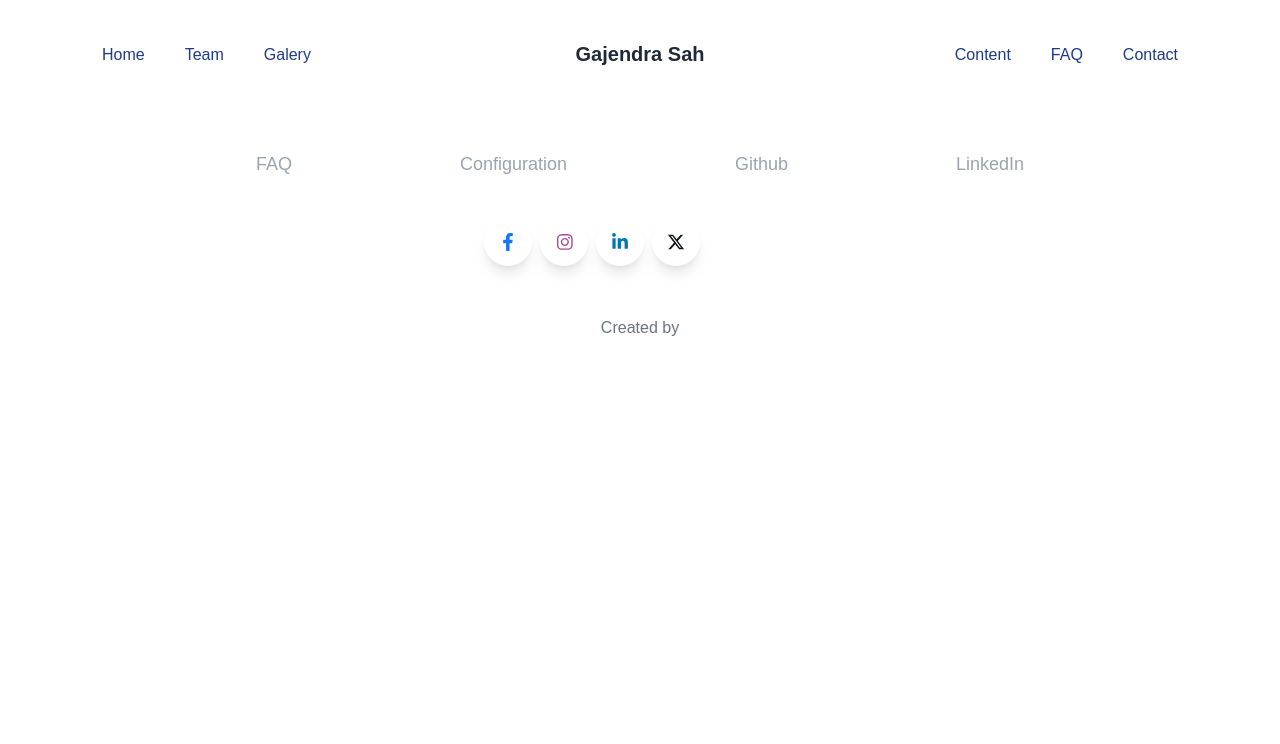
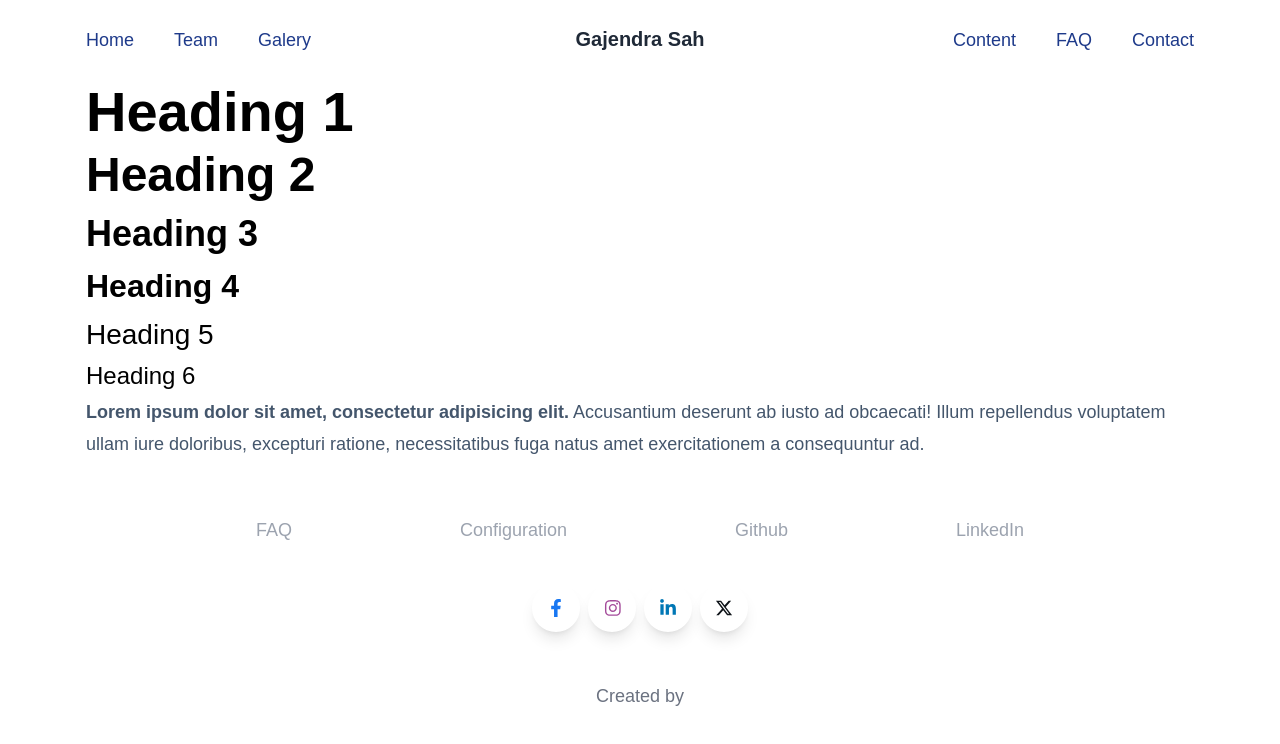
Before and after one commit to maxlittle044/portfolio, a Gatsby site: page / in a window 1280 px wide. Built offline with nearby package versions, Linux system fonts and the light colour scheme; Gatsby itself is replaced by a stand-in of ours.

Commit message:
typography updates

```diff
--- a/src/components/card/card-social/index.js
+++ b/src/components/card/card-social/index.js
@@ -25,9 +25,11 @@ const CardSocial = (
                             target='_blank'
                             rel='noopener noreferrer'
                         >
+                            <span>
                                 <svg stroke="currentColor" fill="currentColor" strokeWidth="0" viewBox="0 0 320 512" height="18" width="18" xmlns="http://www.w3.org/2000/svg" className='group-hover:origin-center group-hover:rotate-[-360deg]'>
                                     <path d="M279.14 288l14.22-92.66h-88.91v-60.13c0-25.35 12.42-50.06 52.24-50.06h40.42V6.26S260.43 0 225.36 0c-73.22 0-121.08 44.38-121.08 124.72v70.62H22.89V288h81.39v224h100.17V288z"></path>
                                 </svg>
+                            </span>
                         </a>
                     </li>
                 }
@@ -40,9 +42,12 @@ const CardSocial = (
                             target='_blank'
                             rel='noopener noreferrer'
                         >
+                            <span>
                                 <svg stroke="currentColor" fill="currentColor" strokeWidth="0" viewBox="0 0 400 512" height="18" width="18" xmlns="http://www.w3.org/2000/svg" className='group-hover:origin-center group-hover:rotate-[-360deg]'>
                                     <path d="M224.1 141c-63.6 0-114.9 51.3-114.9 114.9s51.3 114.9 114.9 114.9S339 319.5 339 255.9 287.7 141 224.1 141zm0 189.6c-41.1 0-74.7-33.5-74.7-74.7s33.5-74.7 74.7-74.7 74.7 33.5 74.7 74.7-33.6 74.7-74.7 74.7zm146.4-194.3c0 14.9-12 26.8-26.8 26.8-14.9 0-26.8-12-26.8-26.8s12-26.8 26.8-26.8 26.8 12 26.8 26.8zm76.1 27.2c-1.7-35.9-9.9-67.7-36.2-93.9-26.2-26.2-58-34.4-93.9-36.2-37-2.1-147.9-2.1-184.9 0-35.8 1.7-67.6 9.9-93.9 36.1s-34.4 58-36.2 93.9c-2.1 37-2.1 147.9 0 184.9 1.7 35.9 9.9 67.7 36.2 93.9s58 34.4 93.9 36.2c37 2.1 147.9 2.1 184.9 0 35.9-1.7 67.7-9.9 93.9-36.2 26.2-26.2 34.4-58 36.2-93.9 2.1-37 2.1-147.8 0-184.8zM398.8 388c-7.8 19.6-22.9 34.7-42.6 42.6-29.5 11.7-99.5 9-132.1 9s-102.7 2.6-132.1-9c-19.6-7.8-34.7-22.9-42.6-42.6-11.7-29.5-9-99.5-9-132.1s-2.6-102.7 9-132.1c7.8-19.6 22.9-34.7 42.6-42.6 29.5-11.7 99.5-9 132.1-9s102.7-2.6 132.1 9c19.6 7.8 34.7 22.9 42.6 42.6 11.7 29.5 9 99.5 9 132.1s2.7 102.7-9 132.1z" />
                                 </svg>
+                            </span>
+
                         </a>
                     </li>
                 }
@@ -55,9 +60,11 @@ const CardSocial = (
                             target='_blank'
                             rel='noopener noreferrer'
                         >
+                            <span>
                                 <svg stroke="currentColor" fill="currentColor" strokeWidth="0" xmlns="http://www.w3.org/2000/svg" viewBox="0 0 448 512" height="18" width="18" className='group-hover:origin-center group-hover:rotate-[-360deg]'>
                                     <path d="M100.3 448H7.4V148.9h92.9zM53.8 108.1C24.1 108.1 0 83.5 0 53.8a53.8 53.8 0 0 1 107.6 0c0 29.7-24.1 54.3-53.8 54.3zM447.9 448h-92.7V302.4c0-34.7-.7-79.2-48.3-79.2-48.3 0-55.7 37.7-55.7 76.7V448h-92.8V148.9h89.1v40.8h1.3c12.4-23.5 42.7-48.3 87.9-48.3 94 0 111.3 61.9 111.3 142.3V448z" />
                                 </svg>
+                            </span>
                         </a>
                     </li>
                 }
@@ -70,9 +77,11 @@ const CardSocial = (
                             target='_blank'
                             rel='noopener noreferrer'
                         >
+                            <span>
                                 <svg stroke="currentColor" fill="currentColor" strokeWidth="0" xmlns="http://www.w3.org/2000/svg" viewBox="0 0 512 512" height="18" width="18" className='group-hover:origin-center group-hover:rotate-[-360deg]'>
                                     <path d="M389.2 48h70.6L305.6 224.2 487 464H345L233.7 318.6 106.5 464H35.8L200.7 275.5 26.8 48H172.4L272.9 180.9 389.2 48zM364.4 421.8h39.1L151.1 88h-42L364.4 421.8z" />
                                 </svg>
+                            </span>
                         </a>
                     </li>
                 }
--- a/src/components/footer.js
+++ b/src/components/footer.js
@@ -1,5 +1,6 @@
 import React from 'react'
 import CardSocial from './card/card-social';
+import { Link } from 'gatsby';
 
 const Footer = () => {
     return (
@@ -7,27 +8,27 @@ const Footer = () => {
             <div className="container">
                 <ul class="flex flex-wrap justify-between max-w-screen-md mx-auto text-lg font-light">
                     <li class="my-2">
-                        <a class="text-gray-400 hover:text-gray-800 dark:text-gray-300 dark:hover:text-white transition-colors duration-200" href="#">
+                        <Link class="text-gray-400 hover:text-gray-800 dark:text-gray-300 dark:hover:text-white transition-colors duration-200" href="#">
                             FAQ
-                        </a>
+                        </Link>
                     </li>
                     <li class="my-2">
-                        <a class="text-gray-400 hover:text-gray-800 dark:text-gray-300 dark:hover:text-white transition-colors duration-200" href="#">
+                        <Link class="text-gray-400 hover:text-gray-800 dark:text-gray-300 dark:hover:text-white transition-colors duration-200" href="#">
                             Configuration
-                        </a>
+                        </Link>
                     </li>
                     <li class="my-2">
-                        <a class="text-gray-400 hover:text-gray-800 dark:text-gray-300 dark:hover:text-white transition-colors duration-200" href="#">
+                        <Link class="text-gray-400 hover:text-gray-800 dark:text-gray-300 dark:hover:text-white transition-colors duration-200" href="#">
                             Github
-                        </a>
+                        </Link>
                     </li>
                     <li class="my-2">
-                        <a class="text-gray-400 hover:text-gray-800 dark:text-gray-300 dark:hover:text-white transition-colors duration-200" href="#">
+                        <Link class="text-gray-400 hover:text-gray-800 dark:text-gray-300 dark:hover:text-white transition-colors duration-200" href="#">
                             LinkedIn
-                        </a>
+                        </Link>
                     </li>
                 </ul>
-                <div class="pt-8 flex max-w-xs mx-auto items-center justify-between">
+                <div class="pt-8 flex max-w-xs mx-auto items-center justify-center">
                     <CardSocial
                         facebook
                         linkedIn
--- a/src/components/nav.js
+++ b/src/components/nav.js
@@ -1,13 +1,14 @@
+import { Link } from 'gatsby';
 import React from 'react'
 
 const Nav = () => {
   return (
 
-    <nav class="flex flex-wrap items-center justify-between p-4 bg-white">
+    <nav class="flex flex-wrap items-center justify-between bg-white">
       <div class="w-auto lg:order-2 lg:w-1/5 lg:text-center">
-        <a class="text-xl font-semibold text-gray-800 font-heading" href="#">
+        <Link to='/' class="text-xl font-semibold text-gray-800 font-heading">
           Gajendra Sah
-        </a>
+        </Link>
       </div>
       <div class="block lg:hidden">
         <button class="flex items-center px-3 py-2 text-indigo-500 border border-indigo-500 rounded navbar-burger">
@@ -21,26 +22,26 @@ const Nav = () => {
         </button>
       </div>
       <div class="hidden w-full navbar-menu lg:order-1 lg:block lg:w-2/5">
-        <a class="block mt-4 mr-10 text-blue-900 lg:inline-block lg:mt-0 hover:text-indigo-600" href="#">
+        <Link class="block mt-4 mr-10 text-blue-900 lg:inline-block lg:mt-0 hover:text-indigo-600" to="/">
           Home
-        </a>
-        <a class="block mt-4 mr-10 text-blue-900 lg:inline-block lg:mt-0 hover:text-indigo-600" href="#">
+        </Link>
+        <Link class="block mt-4 mr-10 text-blue-900 lg:inline-block lg:mt-0 hover:text-indigo-600" to="#">
           Team
-        </a>
-        <a class="block mt-4 text-blue-900 lg:inline-block lg:mt-0 hover:text-indigo-600" href="#">
+        </Link>
+        <Link class="block mt-4 text-blue-900 lg:inline-block lg:mt-0 hover:text-indigo-600" to="#">
           Galery
-        </a>
+        </Link>
       </div>
       <div class="hidden w-full navbar-menu lg:order-3 lg:block lg:w-2/5 lg:text-right">
-        <a class="block mt-4 mr-10 text-blue-900 lg:inline-block lg:mt-0 hover:text-indigo-600" href="#">
+        <Link class="block mt-4 mr-10 text-blue-900 lg:inline-block lg:mt-0 hover:text-indigo-600" to="#">
           Content
-        </a>
-        <a class="block mt-4 mr-10 text-blue-900 lg:inline-block lg:mt-0 hover:text-indigo-600" href="#">
+        </Link>
+        <Link class="block mt-4 mr-10 text-blue-900 lg:inline-block lg:mt-0 hover:text-indigo-600" to="#">
           FAQ
-        </a>
-        <a class="block mt-4 text-blue-900 lg:inline-block lg:mt-0 hover:text-indigo-600" href="#">
+        </Link>
+        <Link class="block mt-4 text-blue-900 lg:inline-block lg:mt-0 hover:text-indigo-600" to="#">
           Contact
-        </a>
+        </Link>
       </div>
     </nav>
   );
--- a/src/pages/index.js
+++ b/src/pages/index.js
@@ -1,12 +1,20 @@
 import * as React from "react";
 import Layout from "../components/layout";
-import CardSocial from "../components/card/card-social";
+// import CardSocial from "../components/card/card-social";
 
 
 const IndexPage = () => {
   return (
     <Layout pageClass="homepage">
-      <div></div>
+      <div className="container">
+        <h1>Heading 1</h1>
+        <h2>Heading 2</h2>
+        <h3>Heading 3</h3>
+        <h4>Heading 4</h4>
+        <h5>Heading 5</h5>
+        <h6>Heading 6</h6>
+        <p> <strong>Lorem ipsum dolor sit amet, consectetur adipisicing elit.</strong> Accusantium deserunt ab iusto ad obcaecati! Illum repellendus voluptatem ullam iure doloribus, excepturi ratione, necessitatibus fuga natus amet exercitationem a consequuntur ad.</p>
+      </div>
       {/* <div className="container">
         <CardSocial
           facebook
--- a/src/styles/custom/base.css
+++ b/src/styles/custom/base.css
@@ -1,176 +1,124 @@
-@import url('https://fonts.googleapis.com/css2?family=Poppins:wght@300;400;500;600;700;800;900&display=swap');
+@import url('https://fonts.googleapis.com/css2?family=Poppins:wght@300;400;500;600;700;800;900&family=DM+Sans:opsz,wght@9..40,100..1000&display=swap');
 
 @layer base {
+
 	html,
 	body {
-		@apply w-full h-full
-		;
+		@apply w-full h-full;
 	}
 
 	body {
-		@apply
-		font-poppins
-		text-[1rem]
-		2xl:text-[1.125rem]
-		leading-[1.777777777777778]
-		font-normal
-		min-w-[320px]
-		overflow-x-hidden
-		m-0
-		antialiased
-		bg-white
-		text-blue-500
-		;
+		@apply font-poppins text-[1rem] xl:text-[1.125rem] leading-[1.777777777777778] font-normal min-w-[320px] overflow-x-hidden m-0 antialiased bg-white text-dark-blue-100;
 	}
 
 	picture {
-		@apply
-		block
-		mb-4
-		;
+		@apply block mb-4;
 	}
 
 	img {
-		@apply
-		w-auto
-		h-auto
-		max-w-full
-		align-middle
-		;
+		@apply w-auto h-auto max-w-full align-middle;
 	}
 
-	h1, .h1, h2, .h2,  h3, .h3, h4, .h4, h5, .h5, h6, .h6 {
-		@apply
-		font-poppins
-		font-extrabold
-		leading-normal
-		text-blue-500
-		mb-2
-		2xl:mb-4
-		;
+	h1,
+	.h1,
+	h2,
+	.h2,
+	h3,
+	.h3,
+	h4,
+	.h4,
+	h5,
+	.h5,
+	h6,
+	.h6 {
+		@apply font-DM_Sans font-extrabold leading-normal text-black;
 	}
 
-	h1, .h1 {
-		@apply
-		2xl:text-[3.4375rem] /*55px*/
-		lg:text-[2.25rem]
-		text-[1.75rem]
-		leading-[1.218181818181818]
-		;
+	h1,
+	.h1 {
+		@apply text-[2rem] sm:text-[2.5rem] md:text-[3rem] xl:text-[3.5rem] 2xl:text-[4rem] leading-[1.125];
 	}
 
-	h2, .h2 {
-		@apply
-		2xl:text-[2.5rem] /*40px*/
-		lg:text-[2rem]
-		text-[1.375rem]
-		leading-normal
-		uppercase
-		;
+	h2,
+	.h2 {
+		@apply text-[1.75rem] sm:text-[2rem] md:text-[2.5rem] xl:text-[3rem] 2xl:text-[3.25rem] leading-[1.35];
 	}
 
-	h3, .h3 {
-		@apply
-		2xl:text-[1.875rem] /*30px*/
-		lg:text-[1.5rem]
-		text-[1.375rem]
-		leading-[1.4615384615]
-		;
+	h3,
+	.h3 {
+		@apply text-[1.5rem] sm:text-[1.75rem] md:text-[2rem] xl:text-[2.25rem] 2xl:text-[2.5rem] leading-[1.4615384615] font-semibold;
 	}
 
-	h4, .h4 {
-		@apply
-		2xl:text-[1.5625rem] /*25px*/
-		lg:text-[1.375rem]
-		text-[1.25rem]
-		leading-[1.64]
-		;
+	h4,
+	.h4 {
+		@apply text-[1.25rem] sm:text-[1.5rem] md:text-[1.75rem] xl:text-[2rem] 2xl:text-[2.25rem] leading-[1.64] font-semibold;
 	}
 
-	h5, .h5 {
-		@apply
-		2xl:text-[1.375rem] /*22px*/
-		text-[1.125rem]
-		leading-[1.590909090909091]
-		font-medium
-		;
+	h5,
+	.h5 {
+		@apply text-[1.125rem] sm:text-[1.25rem] md:text-[1.5rem] xl:text-[1.75rem] leading-[1.590909090909091] font-medium;
 	}
 
-	h6, .h6 {
-		@apply
-		2xl:text-[1.25rem] /*20px*/
-		text-[1rem]
-		leading-[1.6]
-		font-semibold
-		;
+	h6,
+	.h6 {
+		@apply text-[1rem] sm:text-[1.125rem] md:text-[1.25rem] xl:text-[1.5rem] leading-[1.6] font-medium;
 	}
 
 	.site-wrapper {
-		@apply
-		relative
-		overflow-hidden
-		my-0
-		mx-auto
-		flex
-		items-stretch
-		flex-col
-		min-h-full
-		;
+		@apply relative overflow-hidden my-0 mx-auto flex items-stretch flex-col min-h-full;
 	}
 
 	.site-content {
-		@apply
-		grow
-		;
+		@apply grow;
 	}
 
 	.site-header,
 	.site-content,
 	.site-footer {
-		@apply
-		shrink-0
-		;
+		@apply shrink-0;
 	}
 
 	.container {
-		@apply
-		pl-4
-		pr-4
-		;
+		@apply pl-4 pr-4;
 	}
 
 	p {
-		@apply
-		mb-2
-		2xl:mb-4
-
-		[&_strong]:text-blue-500
-		[&_strong]:font-semibold
-		2xl:[&_strong]:text-[1.25rem]
-		2xl:[&_strong]:leading-[1.85]
-		;
+		@apply mb-4 [&_strong]:font-semibold;
 	}
 
 	a {
-		@apply
-		text-purple-700
-		transition-all
-		hover:text-purple-700
-		;
+		@apply text-inherit no-underline transition-all;
+	}
+
+	.gradient-text {
+		@apply relative text-transparent bg-clip-text transition-all duration-300;
+	}
+
+	.gradient-text--purple {
+		@apply bg-gradient-to-r from-violet-500 to-pink-500;
+	}
+
+	.gradient-text--purple:hover {
+		@apply bg-gradient-to-l from-violet-500 to-pink-500;
+	}
+
+	.gradient-text--yellow {
+		@apply bg-gradient-to-r from-yellow-500 to-red-500;
+	}
+
+	.gradient-text--yellow:hover {
+		@apply bg-gradient-to-l from-yellow-500 to-red-500;
 	}
 
 	hr {
-		@apply
-		my-2.5
-		;
+		@apply my-2.5;
 	}
 
 	.socialBtn {
-		@apply flex items-center justify-center h-12 w-12 shadow-lg bg-transparent rounded-full transition-all
-		duration-[.4s] hover:text-white
+		@apply flex items-center justify-center h-12 w-12 shadow-lg bg-transparent rounded-full transition-all duration-[.4s] hover:text-white;
 	}
 
 	.socialBtn svg {
-		@apply  transition-[transform] duration-[.4s] ease-linear
+		@apply transition-[transform] duration-[.4s] ease-linear;
 	}
 }
--- a/src/styles/custom/header.css
+++ b/src/styles/custom/header.css
@@ -79,71 +79,12 @@
     [&_li.dropdown]:relative
 
     [&_li.dropdown>.nav-link]:pr-[20px]
-
-    [&_.caret]:absolute
-    [&_.caret]:top-[7px]
-    [&_.caret]:right-0
-    [&_.caret]:z-10
-    [&_.caret]:text-white
-    xl:[&.stickyHeader_.nav>.dropdown>.caret]:text-purple-700
-    [&_.caret]:text-[10px]
-    [&_.caret]:h-[25px]
-    [&_.caret]:w-[25px]
-    [&_.caret]:flex
-    [&_.caret]:justify-center
-    [&_.caret]:items-center
-
-    [&_.dropdown-menu]:hidden
-    [&_.dropdown-menu]:ml-[13px]
-    [&_.dropdown-menu]:bg-white/20
-    [&_.dropdown-menu]:rounded-md
-    [&_.dropdown-menu]:shadow-md
-
-    xl:[&_.dropdown-menu]:!block
-    xl:[&_.dropdown-menu]:!h-auto
-    xl:[&_.dropdown-menu]:ml-0
-    xl:[&_.dropdown-menu]:shadow-white/10
-    xl:[&_.dropdown-menu]:bg-purple-700
-    xl:[&_.dropdown-menu]:absolute
-    xl:[&_.dropdown-menu]:top-[100%]
-    xl:[&_.dropdown-menu]:w-[220px]
-    xl:[&_.dropdown-menu]:translate-y-[10px]
-    xl:[&_.dropdown-menu]:transition-all
-    xl:[&_.dropdown-menu]:ease-in-out
-    xl:[&_.dropdown-menu]:duration-200
-    xl:[&_.dropdown-menu]:opacity-0
-    xl:[&_.dropdown-menu]:invisible
-
-    xl:[&_.dropdown-menu_.dropdown_.dropdown-menu]:top-0
-    xl:[&_.dropdown-menu_.dropdown_.dropdown-menu]:left-full
-
-    xl:[&_.dropdown-menu_.caret]:-rotate-90
-
-    [&_.dropdown-item]:block
-    [&_.dropdown-item]:text-white
-    [&_.dropdown-item]:pl-4
-    [&_.dropdown-item]:pr-6
-    [&_.dropdown-item]:py-1
-    [&_.dropdown-item]:before:transition-all
-    [&_.dropdown-item]:before:ease-in-out
-    [&_.dropdown-item]:before:duration-200
-
-    [&_.dropdown-item:hover]:bg-black/20
-
-    xl:[&_.dropdown-item]:text-[0.9375rem]
     ;
 }
 
 .site-header .current_page_item .nav-link {
     @apply
     font-bold;
-}
-
-.site-header .dropdown:hover {
-    @apply
-    xl:[&>.dropdown-menu]:translate-y-0
-    xl:[&>.dropdown-menu]:opacity-100
-    xl:[&>.dropdown-menu]:visible
 }
 
 .site-header .navlists-toggler {
--- a/tailwind.config.js
+++ b/tailwind.config.js
@@ -13,6 +13,7 @@ module.exports = {
     extend: {
       fontFamily: {
         poppins: ['Poppins', 'sans-serif'],
+        DM_Sans: ['DM Sans', 'sans-serif']
       },
 
       screens: {
@@ -21,6 +22,9 @@ module.exports = {
         'xl': '1140px',
         '2xl': '1310px',
       },
+      colors: {
+        'dark-blue-100': '#44566c',
+      }
     },
   },
   plugins: [],
```
Lines whose indentation alone changed are shown as unchanged.
